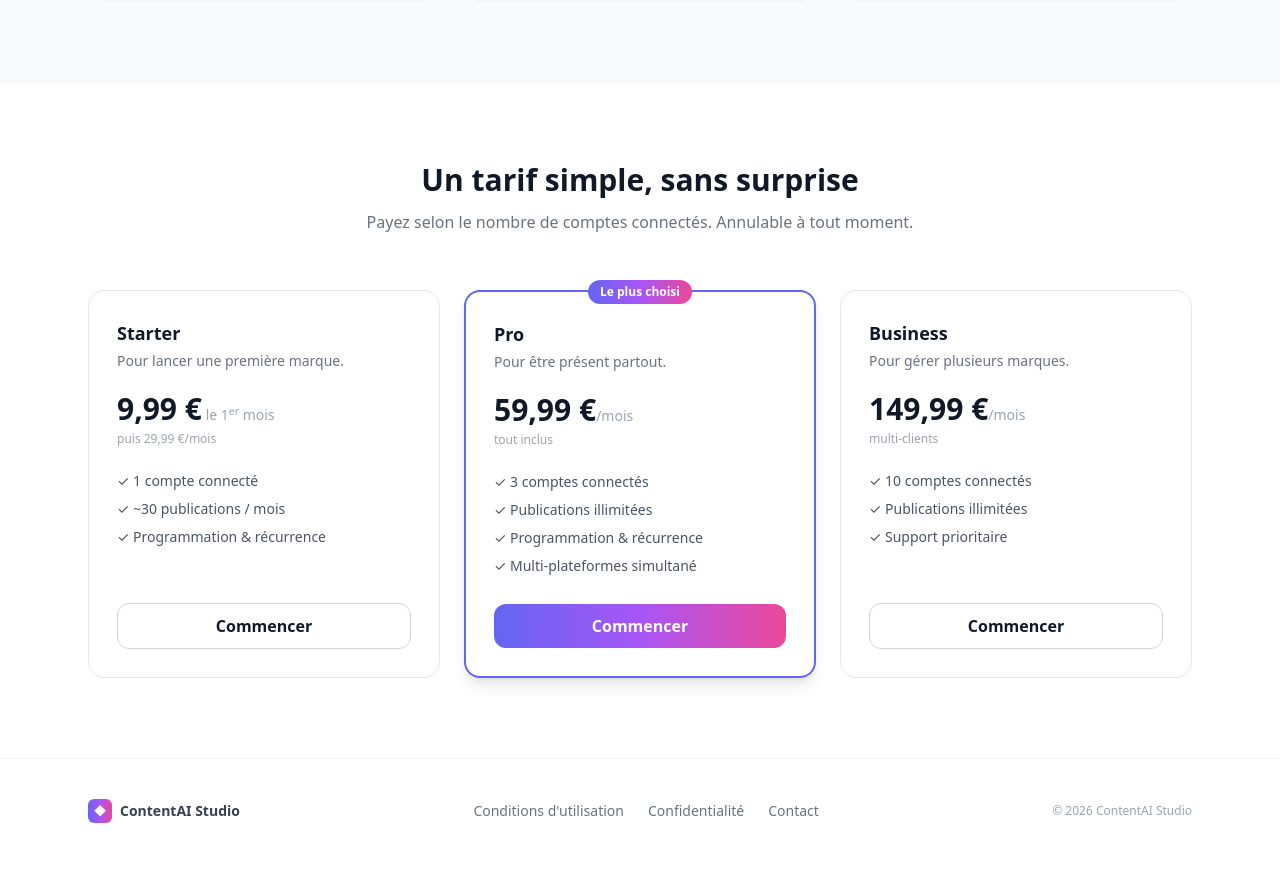
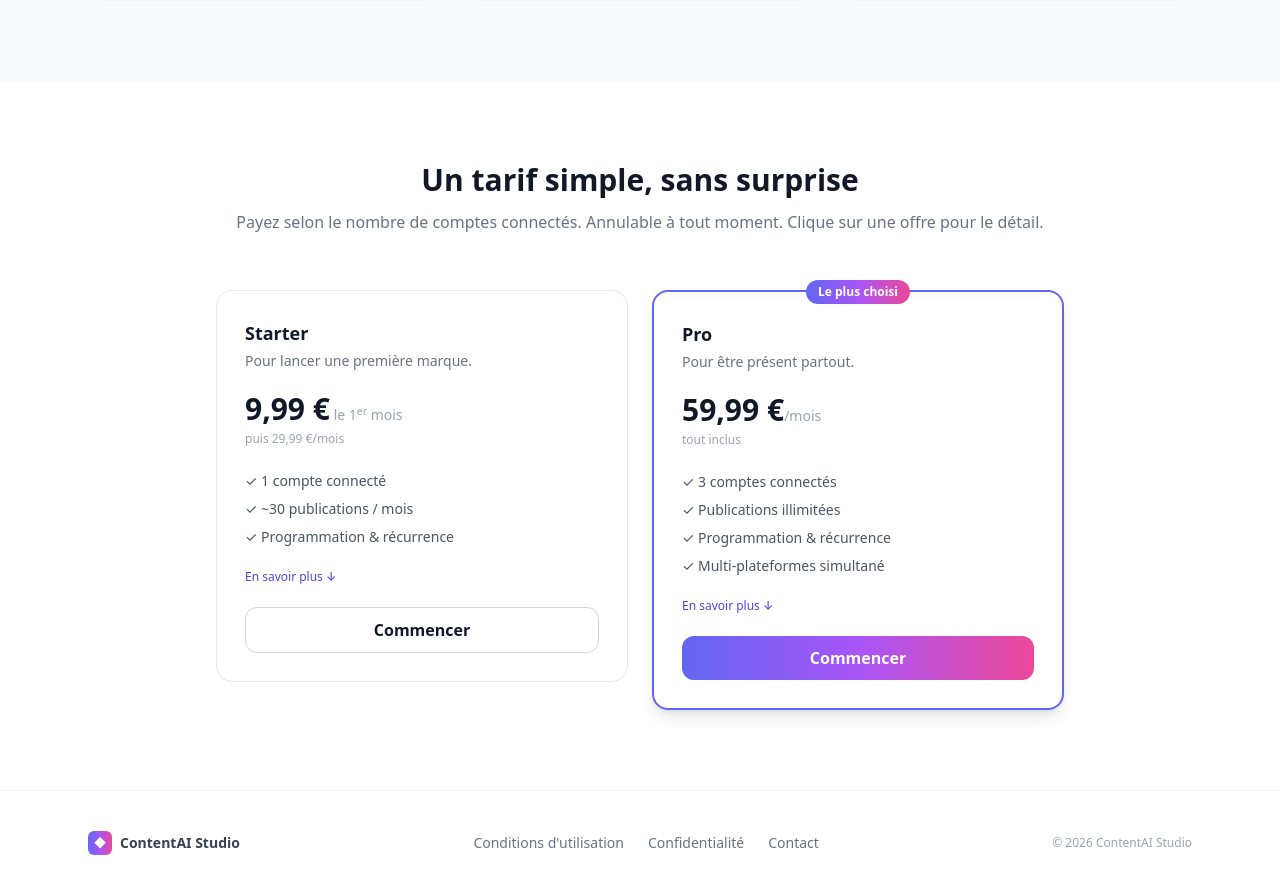
Before and after one commit to arthurgrange61/contentai-studio-backend, a FastAPI app: page / in a window 1280 px wide. Shown: the part 1652-2547 px from the top of the page. Before the commit the page ends 2475 px from the top, so only its background shows below. Run offline with FastAPI, Linux system fonts and the light colour scheme; parts of the project's set-up code (start-up, migrations or seed data) failed here and were passed over; some libraries are stand-ins or nearby versions.

Commit message:
Retire temporairement l'offre Business, ajoute un détail dépliant par offre
Les cartes tarifaires n'affichent plus que Starter et Pro. Chacune a un
bouton "En savoir plus" qui déplie une description plus complète de
l'offre, sans quitter la page ni gêner le lien "Commencer" vers l'inscription.

```diff
--- a/billing.py
+++ b/billing.py
@@ -25,12 +25,8 @@ PLANS = {
         "coupon_env": None,
         "price_display": "59,99 €/mois",
     },
-    "business": {
-        "label": "Business",
-        "price_id_env": "STRIPE_PRICE_BUSINESS",
-        "coupon_env": None,
-        "price_display": "149,99 €/mois",
-    },
+    # "business" retiré temporairement de l'offre (le produit/prix Stripe existe
+    # toujours, STRIPE_PRICE_BUSINESS — on peut le remettre plus tard).
 }
 
 
--- a/templates/index.html
+++ b/templates/index.html
@@ -136,51 +136,55 @@
   </section>
 
   <!-- Tarifs -->
-  <section id="tarifs" class="max-w-6xl mx-auto px-6 py-20">
+  <section id="tarifs" class="max-w-4xl mx-auto px-6 py-20">
     <h2 class="text-3xl font-bold text-center mb-3">Un tarif simple, sans surprise</h2>
-    <p class="text-gray-500 text-center mb-14">Payez selon le nombre de comptes connectés. Annulable à tout moment.</p>
-    <div class="grid md:grid-cols-3 gap-6 items-stretch">
+    <p class="text-gray-500 text-center mb-14">Payez selon le nombre de comptes connectés. Annulable à tout moment. Clique sur une offre pour le détail.</p>
+    <div class="grid md:grid-cols-2 gap-6 items-start">
 
-      <div class="border border-gray-200 rounded-2xl p-7 flex flex-col">
+      <div class="border border-gray-200 rounded-2xl p-7 flex flex-col w-full">
+        <button type="button" onclick="toggleDetails('detail-starter', this)" class="text-left w-full">
           <h3 class="font-semibold text-lg mb-1">Starter</h3>
           <p class="text-sm text-gray-500 mb-5">Pour lancer une première marque.</p>
           <div class="mb-1"><span class="text-3xl font-bold">9,99 €</span><span class="text-gray-400 text-sm"> le 1<sup>er</sup> mois</span></div>
           <p class="text-xs text-gray-400 mb-6">puis 29,99 €/mois</p>
-        <ul class="text-sm text-gray-600 space-y-2 mb-7">
+          <ul class="text-sm text-gray-600 space-y-2 mb-4">
             <li>✓ 1 compte connecté</li>
             <li>✓ ~30 publications / mois</li>
             <li>✓ Programmation & récurrence</li>
           </ul>
-        <a href="#inscription" class="mt-auto text-center border border-gray-300 rounded-xl py-2.5 font-semibold hover:border-gray-900">Commencer</a>
+          <span class="text-xs font-medium text-indigo-600 toggle-label">En savoir plus ↓</span>
+        </button>
+        <div id="detail-starter" class="hidden mt-4 pt-4 border-t border-gray-100 text-sm text-gray-600 space-y-2">
+          <p>Idéal pour tester ContentAI Studio sur une première boutique ou marque, sans engagement lourd.</p>
+          <p>Connecte <strong>1 compte</strong> (TikTok, Instagram ou Facebook) et publie environ une fois par jour grâce à la bibliothèque de photos et aux styles de contenu générés par IA.</p>
+          <p>Le premier mois est facturé 9,99 € pour découvrir l'outil en conditions réelles, puis l'abonnement passe à 29,99 €/mois, résiliable à tout moment depuis tes paramètres.</p>
+        </div>
+        <a href="#inscription" class="mt-5 text-center border border-gray-300 rounded-xl py-2.5 font-semibold hover:border-gray-900">Commencer</a>
       </div>
 
-      <div class="border-2 border-indigo-500 rounded-2xl p-7 flex flex-col relative shadow-lg">
+      <div class="border-2 border-indigo-500 rounded-2xl p-7 flex flex-col relative shadow-lg w-full">
         <span class="absolute -top-3 left-1/2 -translate-x-1/2 text-xs font-semibold text-white grad-bg px-3 py-1 rounded-full">Le plus choisi</span>
+        <button type="button" onclick="toggleDetails('detail-pro', this)" class="text-left w-full">
           <h3 class="font-semibold text-lg mb-1">Pro</h3>
           <p class="text-sm text-gray-500 mb-5">Pour être présent partout.</p>
           <div class="mb-1"><span class="text-3xl font-bold">59,99 €</span><span class="text-gray-400 text-sm">/mois</span></div>
           <p class="text-xs text-gray-400 mb-6">tout inclus</p>
-        <ul class="text-sm text-gray-600 space-y-2 mb-7">
+          <ul class="text-sm text-gray-600 space-y-2 mb-4">
             <li>✓ 3 comptes connectés</li>
             <li>✓ Publications illimitées</li>
             <li>✓ Programmation & récurrence</li>
             <li>✓ Multi-plateformes simultané</li>
           </ul>
-        <a href="#inscription" class="mt-auto text-center grad-bg text-white rounded-xl py-2.5 font-semibold">Commencer</a>
+          <span class="text-xs font-medium text-indigo-600 toggle-label">En savoir plus ↓</span>
+        </button>
+        <div id="detail-pro" class="hidden mt-4 pt-4 border-t border-indigo-100 text-sm text-gray-600 space-y-2">
+          <p>Pensé pour les marques qui publient régulièrement sur plusieurs réseaux à la fois.</p>
+          <p>Connecte jusqu'à <strong>3 comptes</strong> (par exemple TikTok + Instagram + Facebook) sans limite de publications, avec planning récurrent et styles de contenu illimités.</p>
+          <p>Facturé 59,99 €/mois, résiliable à tout moment depuis tes paramètres — aucun engagement.</p>
+        </div>
+        <a href="#inscription" class="mt-5 text-center grad-bg text-white rounded-xl py-2.5 font-semibold">Commencer</a>
       </div>
 
-      <div class="border border-gray-200 rounded-2xl p-7 flex flex-col">
-        <h3 class="font-semibold text-lg mb-1">Business</h3>
-        <p class="text-sm text-gray-500 mb-5">Pour gérer plusieurs marques.</p>
-        <div class="mb-1"><span class="text-3xl font-bold">149,99 €</span><span class="text-gray-400 text-sm">/mois</span></div>
-        <p class="text-xs text-gray-400 mb-6">multi-clients</p>
-        <ul class="text-sm text-gray-600 space-y-2 mb-7">
-          <li>✓ 10 comptes connectés</li>
-          <li>✓ Publications illimitées</li>
-          <li>✓ Support prioritaire</li>
-        </ul>
-        <a href="#inscription" class="mt-auto text-center border border-gray-300 rounded-xl py-2.5 font-semibold hover:border-gray-900">Commencer</a>
-      </div>
     </div>
   </section>
 
@@ -200,5 +204,14 @@
     </div>
   </footer>
 
+  <script>
+    function toggleDetails(id, btn) {
+      const el = document.getElementById(id);
+      const open = !el.classList.contains('hidden');
+      el.classList.toggle('hidden');
+      const label = btn.querySelector('.toggle-label');
+      if (label) label.textContent = open ? 'En savoir plus ↓' : 'Réduire ↑';
+    }
+  </script>
 </body>
 </html>
```
Lines whose indentation alone changed are shown as unchanged.
